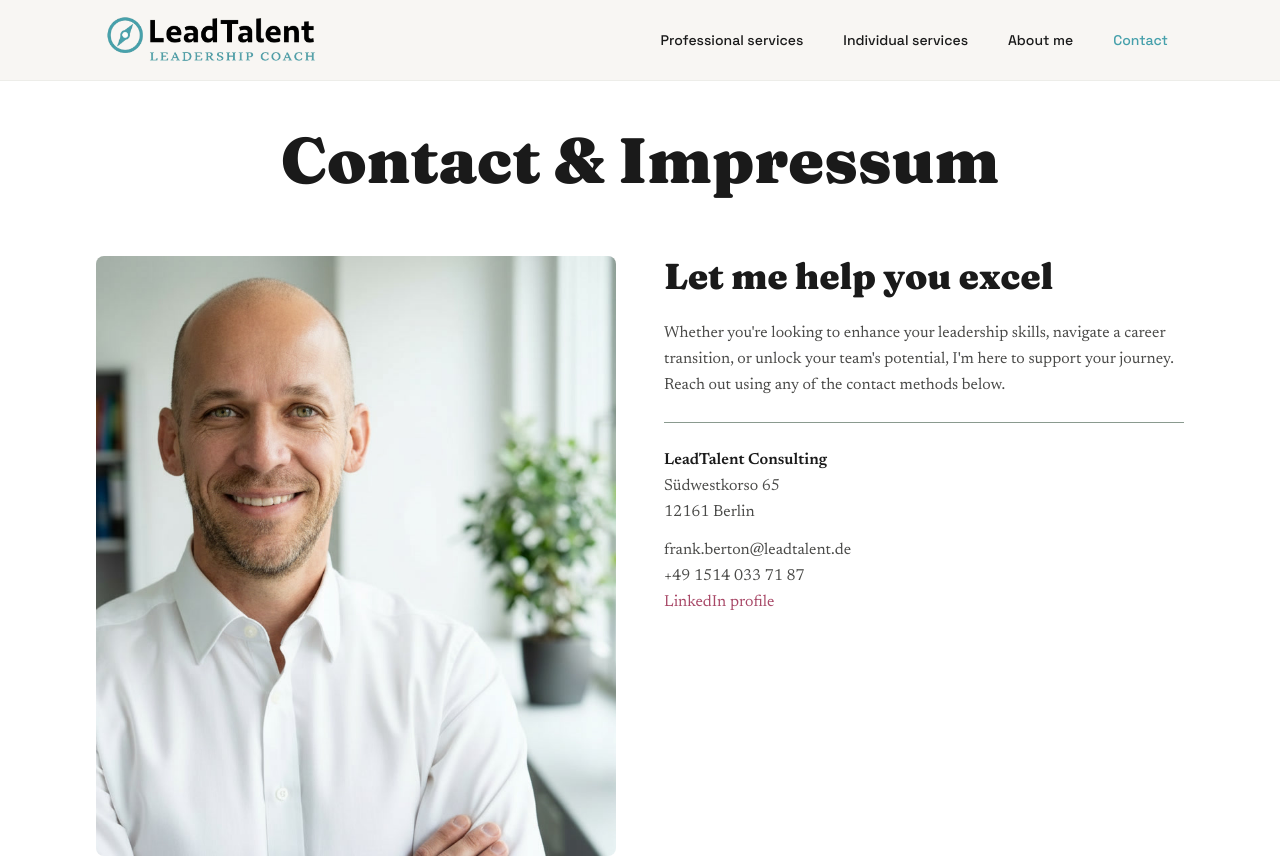
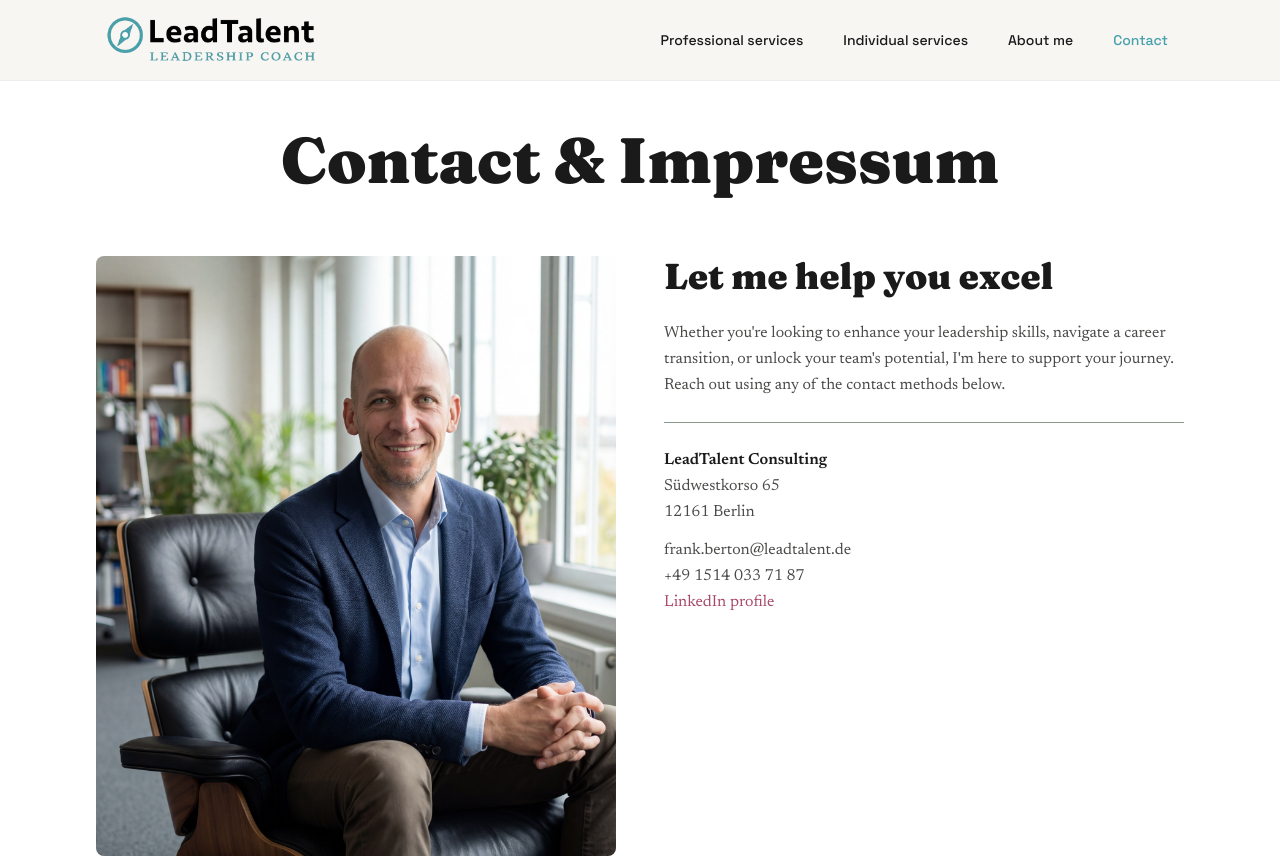
Before and after one commit to irenehagstrom-UX/Leadtalent, a React (Vite) app: page /contact in a window 1280 px wide. Shown: the top 858 px of the page. Built offline with nearby package versions, Linux system fonts and the light colour scheme.

Commit message:
new photos

```diff
--- a/src/components/HeroSection.tsx
+++ b/src/components/HeroSection.tsx
@@ -56,7 +56,7 @@ export default function HeroSection() {
         >
           <div className="relative overflow-hidden rounded-lg shadow-2xl">
             <img
-              src="/images/frank_home.jpg"
+              src="/images/frank_casual.jpg"
               alt="Professional Leadership Coach"
               className="w-full h-auto aspect-[3/4] object-cover"
             />
--- a/src/components/pages/Contact.tsx
+++ b/src/components/pages/Contact.tsx
@@ -44,7 +44,7 @@ export default function Contact() {
           <div className="grid md:grid-cols-2 gap-12 items-start">
             <div className="relative h-[600px] rounded-lg overflow-hidden">
               <img
-                src="/images/frank_casual.jpg"
+                src="/images/frank_chari.jpg"
                 alt="Frank Berton"
                 className="w-full h-full object-cover"
               />
```
Also changed, not shown: public/images/frank_chari.jpg (added), 1 other file (tests, documents, lock files or other folders).
